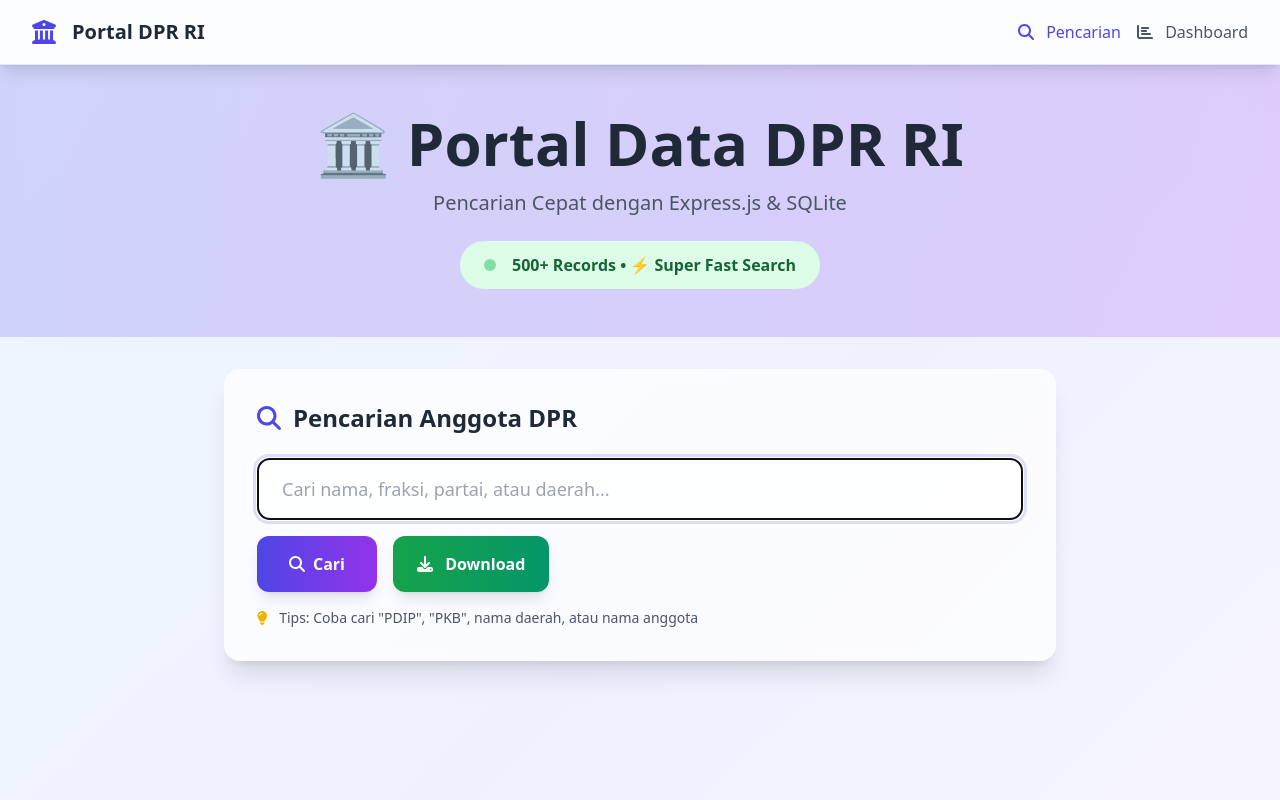
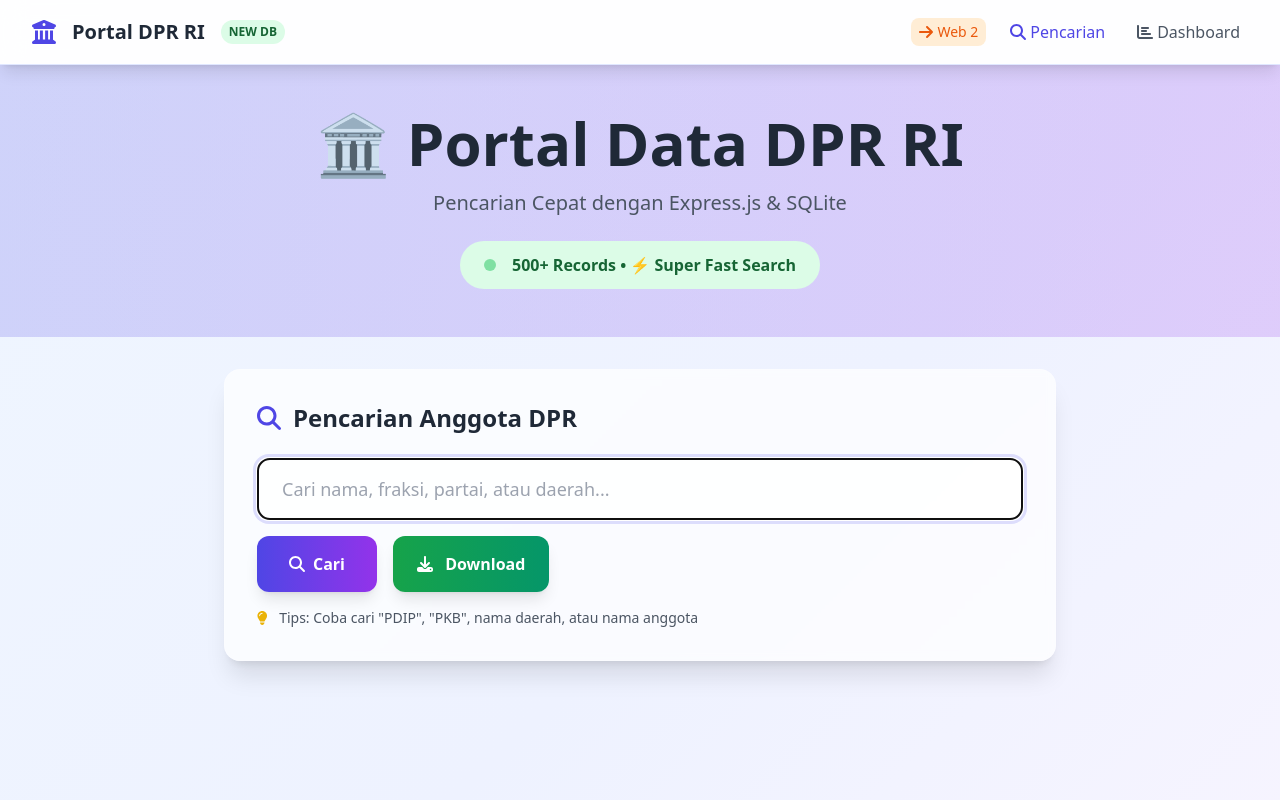
Before and after one commit to bro299/prtl-js-01, a website: page public/index.html in a window 1280 px wide. Shown: the top 800 px of the page. Drawn offline with nearby package versions, Linux system fonts and the light colour scheme.

Commit message:
Update index.html

```diff
--- a/public/index.html
+++ b/public/index.html
@@ -34,6 +34,7 @@
                     },
                     screens: {
                         'xs': '320px',
+                        'xxs': '280px',
                     }
                 }
             }
@@ -43,26 +44,33 @@
 <body class="bg-gradient-to-br from-blue-50 via-indigo-50 to-purple-50 min-h-screen">
 
     <!-- Navigation - Mobile First -->
-    <nav class="bg-white/80 backdrop-blur-md shadow-lg sticky top-0 z-50 border-b border-indigo-100">
-        <div class="max-w-7xl mx-auto px-3 sm:px-4 lg:px-8">
-            <div class="flex justify-between items-center h-14 sm:h-16">
-                <div class="flex items-center space-x-2 sm:space-x-4">
-                    <i class="fas fa-university text-xl sm:text-2xl text-indigo-600"></i>
-                    <h1 class="text-lg sm:text-xl font-bold text-gray-800 truncate">Portal DPR RI</h1>
-                </div>
-                <div class="flex items-center space-x-2 sm:space-x-4">
-                    <a href="/" class="text-indigo-600 hover:text-indigo-800 font-medium transition-colors duration-200 text-sm sm:text-base">
-                        <i class="fas fa-search mr-1 sm:mr-2"></i>
-                        <span class="hidden xs:inline">Pencarian</span>
-                    </a>
-                    <a href="dasboard.html" class="text-gray-600 hover:text-indigo-600 font-medium transition-colors duration-200 text-sm sm:text-base">
-                        <i class="fas fa-chart-bar mr-1 sm:mr-2"></i>
-                        <span class="hidden xs:inline">Dashboard</span>
-                    </a>
-                </div>
+    <nav class="bg-white/90 backdrop-blur-md shadow-lg sticky top-0 z-50 border-b border-indigo-100">
+    <div class="max-w-7xl mx-auto px-2 sm:px-4 lg:px-8">
+        <div class="flex justify-between items-center h-12 sm:h-16">
+            <div class="flex items-center space-x-1 sm:space-x-4 min-w-0 flex-1">
+                <i class="fas fa-university text-lg sm:text-2xl text-indigo-600 flex-shrink-0"></i>
+                <h1 class="text-sm sm:text-xl font-bold text-gray-800 truncate">Portal DPR RI</h1>
+                <span class="hidden md:inline-block bg-green-100 text-green-800 text-xs px-2 py-1 rounded-full font-semibold">NEW DB</span>
+            </div>
+            <div class="flex items-center space-x-1 sm:space-x-4">
+                <!-- Tombol ke Web 1 -->
+                <a href="https://portal-dpr-new2.onrender.com" class="bg-orange-100 hover:bg-orange-200 text-orange-600 font-medium transition-colors duration-200 flex items-center px-2 py-1 rounded-lg" title="Kembali ke Web Lama">
+                    <i class="fas fa-arrow-right text-sm sm:text-base"></i>
+                    <span class="hidden sm:inline ml-1 text-xs sm:text-sm">Web 2</span>
+                </a>
+
+                <a href="/" class="text-indigo-600 hover:text-indigo-800 font-medium transition-colors duration-200 flex items-center px-2 py-1 rounded-lg">
+                    <i class="fas fa-search text-sm sm:text-base"></i>
+                    <span class="hidden sm:inline ml-1 text-sm sm:text-base">Pencarian</span>
+                </a>
+                <a href="dasboard.html" class="text-gray-600 hover:text-indigo-600 font-medium transition-colors duration-200 flex items-center px-2 py-1 rounded-lg">
+                    <i class="fas fa-chart-bar text-sm sm:text-base"></i>
+                    <span class="hidden sm:inline ml-1 text-sm sm:text-base">Dashboard</span>
+                </a>
             </div>
         </div>
-    </nav>
+    </div>
+</nav>
 
     <!-- Hero Section - Mobile Optimized -->
     <div class="relative overflow-hidden">
```
